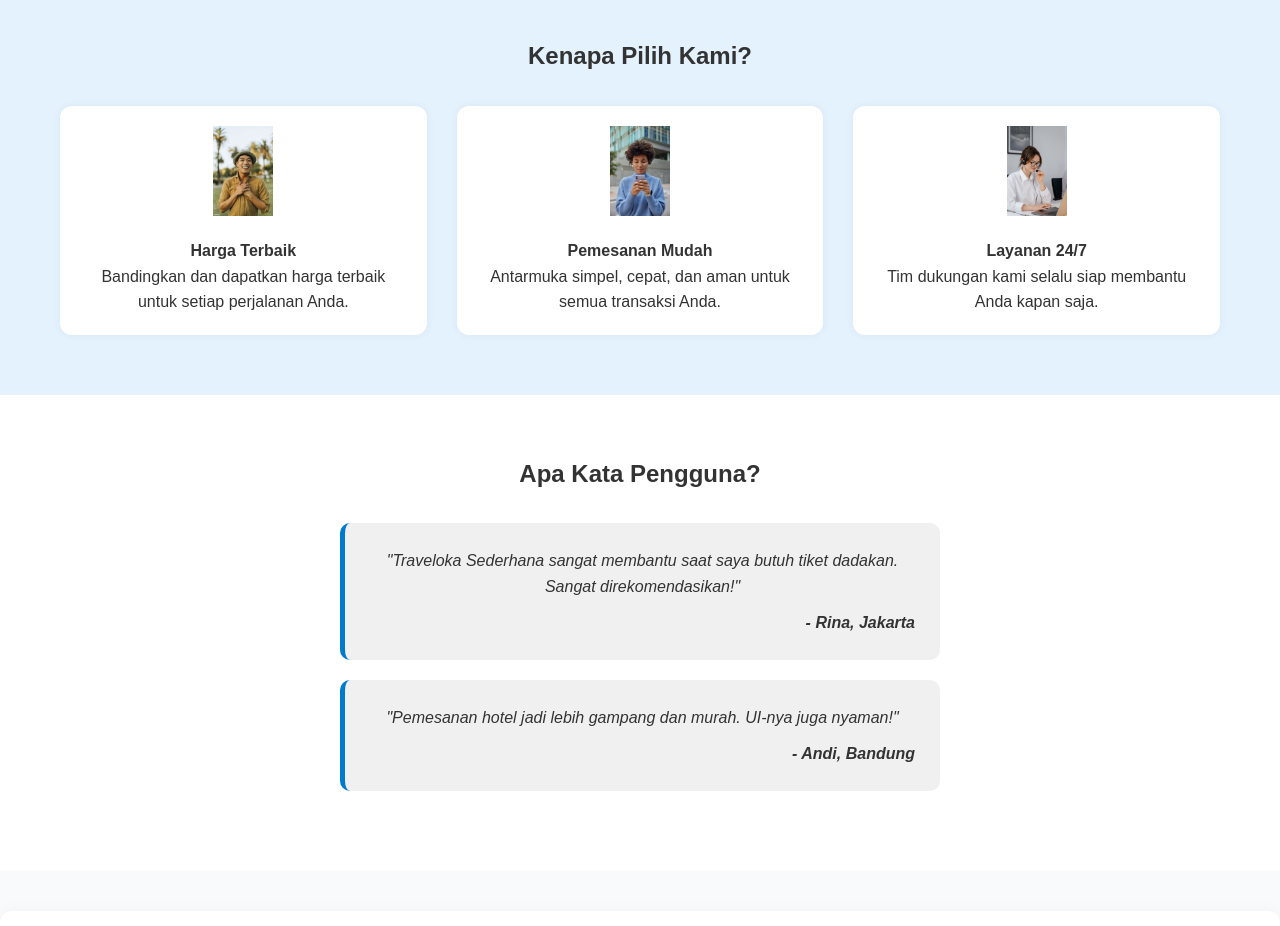
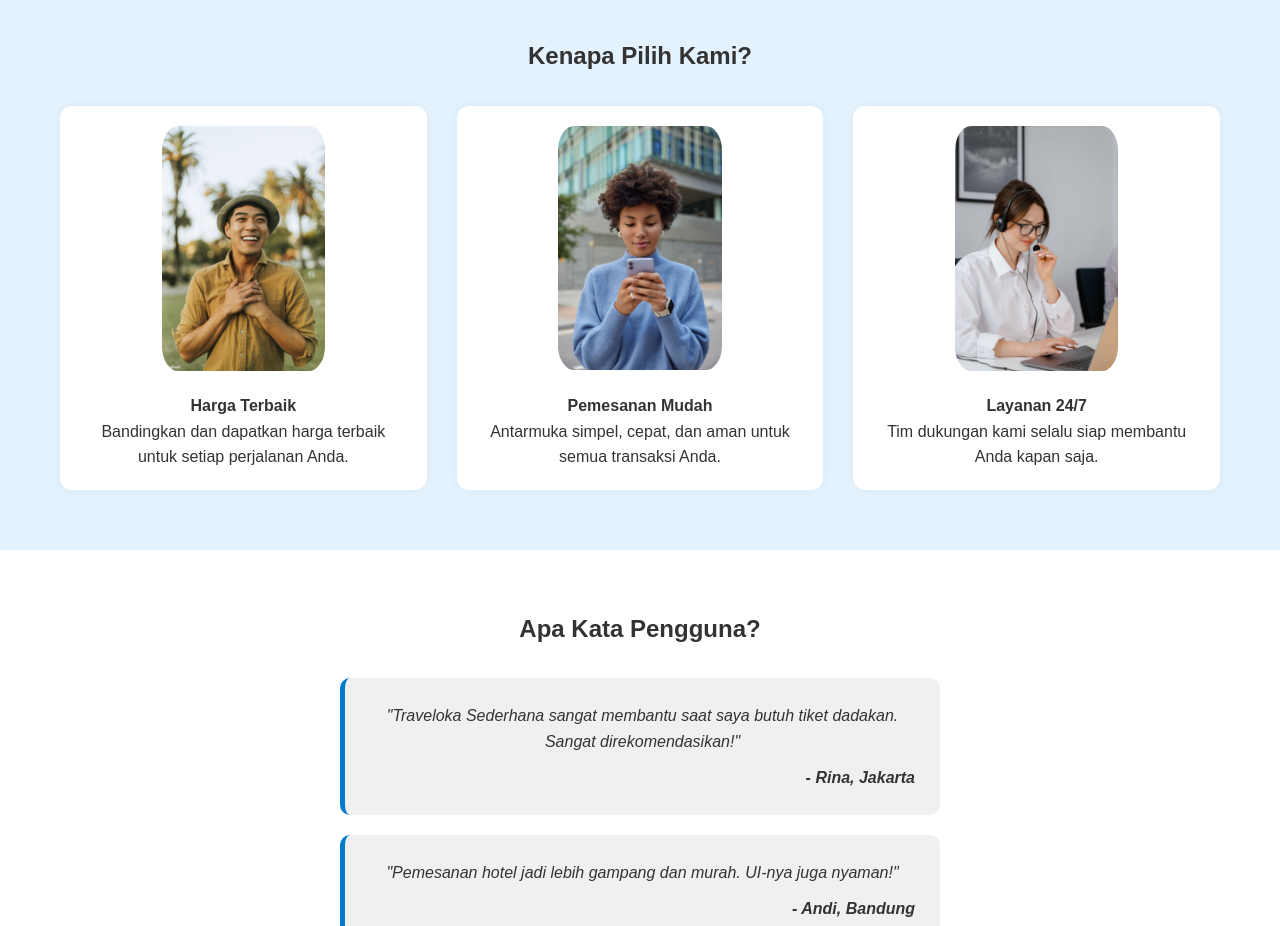
Before and after one commit to lliimaw/latihanUAS, a plain HTML site: page index.html in a window 1280 px wide. Shown: the part 2400-3326 px from the top of the page. Drawn offline with Linux system fonts and the light colour scheme.

Commit message:
push ketiga

```diff
--- a/style.css
+++ b/style.css
@@ -28,6 +28,7 @@ a {
   padding: 0 20px;
 }
 
+/* === BUTTON COLORS === */
 button,
 .newsletter button {
   padding: 12px 20px;
@@ -39,7 +40,6 @@ button,
   transition: background 0.3s ease;
 }
 
-/* === BUTTON COLORS === */
 button {
   background-color: #007acc;
   color: white;
@@ -216,7 +216,6 @@ header .container {
   box-shadow: 0 0 10px rgba(0, 122, 204, 0.3);
 }
 
-
 /* === FORM & INPUT === */
 form {
   display: grid;
@@ -256,7 +255,7 @@ select:focus {
   display: none;
   margin-top: 20px;
   padding: 20px;
-  background: #e1f5fe;
+  background: #f0f8ff;
   border-left: 5px solid #0288d1;
   border-radius: 8px;
   font-size: 16px;
@@ -296,7 +295,8 @@ select:focus {
 }
 
 .features li img {
-  width: 60px;
+  width: 50%;
+  border-radius: 10%;
   margin-bottom: 15px;
   transition: transform 0.3s ease;
 }
```
Also changed, not shown: index.html (+1 -0 lines).
